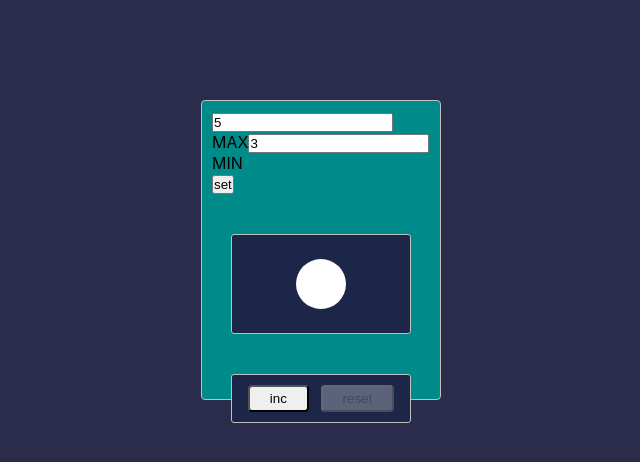
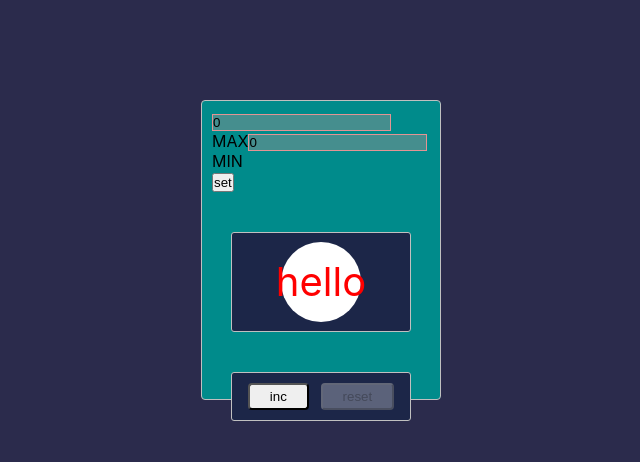
Before and after one commit to whoknow117/Counter, a React (Create React App) app: page / in a window 1280 px wide. Shown: the top 462 px of the page, without its empty margins (319-959 px from the left). Built offline with nearby package versions, Linux system fonts and the light colour scheme.

Commit message:
UseEffectHoock

```diff
--- a/src/App.tsx
+++ b/src/App.tsx
@@ -1,4 +1,4 @@
-import React, {ChangeEvent, useState} from 'react';
+import React, {ChangeEvent, useState, useEffect } from 'react';
 import './App.css';
 import Counter from "./components/Counter/Counter";
 import CounterButtons from "./components/CounterButtons/CounterButtons";
@@ -8,13 +8,23 @@ import classes from "./App.module.scss";
 function App() {
 
 
-    const [minNumber, setMinNumber] = useState<number>(3);
-    const [maxNumber, setMaxNumber] = useState<number>(5);
+    const [minNumber, setMinNumber] = useState<number>(0);
+    const [maxNumber, setMaxNumber] = useState<number>(0);
     const [state, setState] = useState<number>(minNumber)
     const [error, setError] = useState<string>("")
 
     const [mode,setMode] = useState<boolean>(false);
 
+   let a=3;
+   let b = 4;
+    useEffect(() => {
+        if(maxNumber <= minNumber){
+            setError("hello")
+        }
+        if(maxNumber > minNumber){
+            setError("yes")
+        }
+    })
 
     const incCounter = () => {
 
@@ -38,17 +48,10 @@ function App() {
 
     const minNum = (e: ChangeEvent<HTMLInputElement>) => {
 
+        setMode(false);
 
 
 
-        if(minNumber >= maxNumber -1) {
-            setMode(false)
-            setError("inCorrectValue")
-        }
-        else if(minNumber < maxNumber) {
-            setMode(false)
-            setError("SetValue")
-        }
         setMinNumber(+e.currentTarget.value)
 
     }
@@ -56,23 +59,17 @@ function App() {
     const maxNum = (e: ChangeEvent<HTMLInputElement>) => {
         setMode(false);
 
-        if(maxNumber <= minNumber ) {
-            setMode(false)
-            setError("inCorrectValue")
-        }
-        else if(maxNumber > minNumber) {
-            setMode(false)
-            setError("SetValue")
-        }
+
         setMaxNumber(+e.currentTarget.value)
     }
     const setNumbers = () => {
 
-        if(minNumber > -1) {
-
+        if(minNumber > 0 || minNumber !== maxNumber) {
+            setMode(true)
             setState(minNumber)
         }
         if(minNumber === maxNumber) {
+            setMode(false)
 
 
 
```
